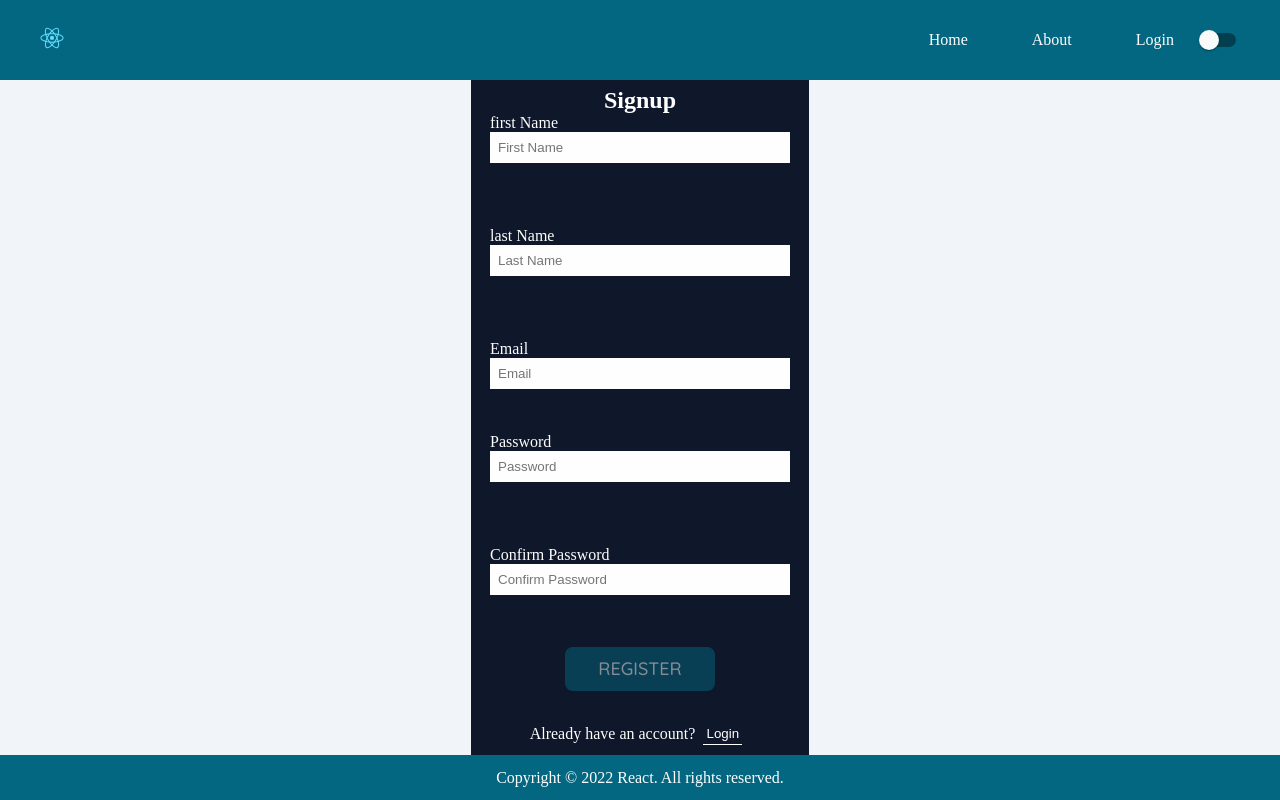
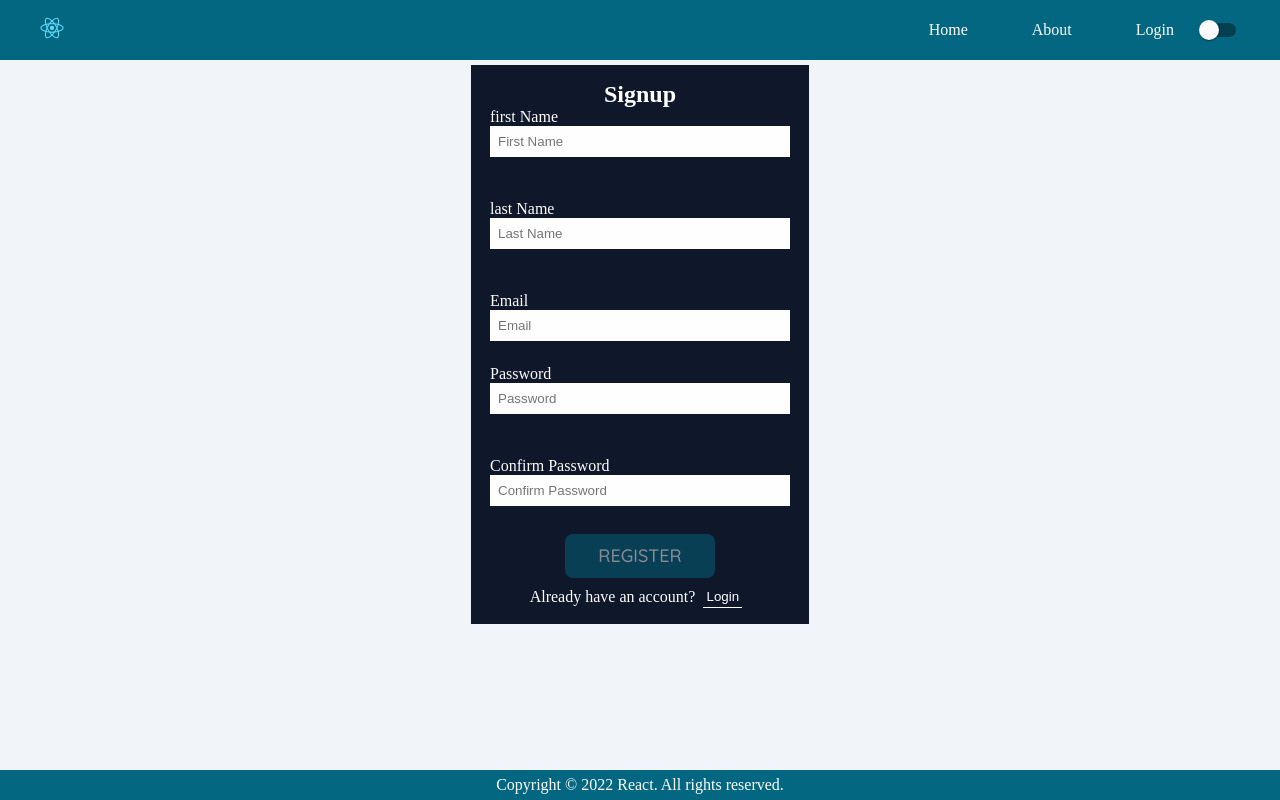
Before and after one commit to wei30172/company-dashboard-client, a React (Create React App) app: page /signup in a window 1280 px wide. Built offline with nearby package versions, Linux system fonts and the light colour scheme.

Commit message:
update UI

```diff
--- a/src/components/Footer/Footer.scss
+++ b/src/components/Footer/Footer.scss
@@ -2,7 +2,7 @@
 
 .footer {
   width: 100%;
-  height: 45px;
+  height: 30px;
   position: fixed;
   bottom: 0;
   z-index: 20;
--- a/src/components/Navbar/Navbar.scss
+++ b/src/components/Navbar/Navbar.scss
@@ -3,7 +3,7 @@
 
 .navbar {
   width: 100%;
-  height: 80px;
+  height: 60px;
   display: flex;
   justify-content: space-between;
   align-items: center;
@@ -55,7 +55,7 @@
     .navbar_menu_pc {
       display: flex;
       li {
-        padding: 0 1rem ;
+        padding: 0 1rem;
       }
     }
     .navbar_hamburger {
--- a/src/pages/Login/Login.scss
+++ b/src/pages/Login/Login.scss
@@ -1,16 +1,18 @@
 @use "../../styles/mixin/colors" as colors;
 @use "../../styles/mixin/screens" as screens;
 
-.login, .signup {
+.login,
+.signup {
   position: relative;
   width: 100%;
-  height: 100vh;
+  min-height: 100vh;
+  padding: 65px 0 35px;
   display: flex;
   flex-direction: column;
-  justify-content: center;
   align-items: center;
   color: colors.$white;
-  .login_form, .signup_form {
+  .login_form,
+  .signup_form {
     min-height: 520px;
     position: relative;
     display: flex;
@@ -18,11 +20,11 @@
     justify-content: space-between;
     align-items: center;
     background-color: colors.$background-dark;
-    padding: 3rem 1.2rem 1rem;
+    padding: 1rem 1.2rem;
     z-index: 2;
     .form-input {
       width: 100%;
-      margin-bottom: .2rem;
+      margin-bottom: 0.2rem;
       p {
         width: 300px;
         visibility: hidden;
@@ -30,8 +32,8 @@
         line-height: 1.25rem;
         color: colors.$primary;
         .MuiSvgIcon-root {
-          width: .8rem;
-          height: .8rem;
+          width: 0.8rem;
+          height: 0.8rem;
           color: colors.$danger-primary;
         }
       }
@@ -39,20 +41,21 @@
         width: 300px;
         padding: 0.5rem;
         background-color: colors.$white;
-        &:invalid.focused ~ p{
+        &:invalid.focused ~ p {
           visibility: visible;
         }
       }
     }
     .btn {
       width: 50%;
-      margin: .3rem auto;
+      margin: 0.5rem auto;
     }
-    .login_form_link, .signup_form_link {
+    .login_form_link,
+    .signup_form_link {
       button {
         background-color: transparent;
-        margin: 0 .5rem;
-        padding: .2rem;
+        margin: 0 0.5rem;
+        padding: 0.2rem;
         color: colors.$white;
         border-bottom: 1px solid colors.$white;
         &:hover {
@@ -62,16 +65,3 @@
     }
   }
 }
-
-@include screens.tablet {
-  .login, .signup {
-    .login_form, .signup_form {
-      .form-input {
-        margin-bottom: 1.5rem;
-      }
-      .btn {
-        margin: 2rem auto;
-      }
-    }
-  }
-}
```
